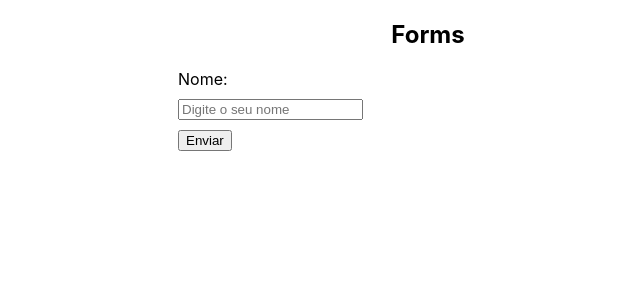
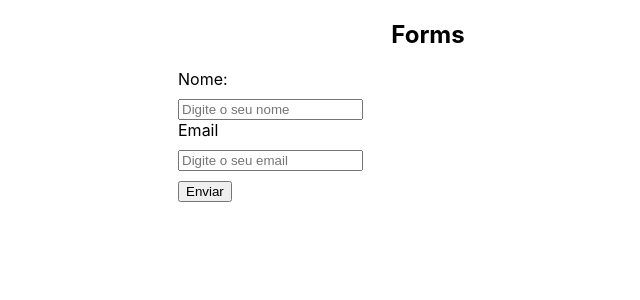
Before and after one commit to anaalmeida-v/react, a React (Create React App) app in the folder form/: page / in a window 1280 px wide. Shown: the top 300 px of the page, without its empty margins (212-852 px from the left). Built offline with nearby package versions, Linux system fonts and the light colour scheme.

Commit message:
label envolvendo input

```diff
--- a/form/src/components/MyForm.js
+++ b/form/src/components/MyForm.js
@@ -9,6 +9,11 @@
                 <label htmlFor="name">Nome:</label>
                 <input type="text" name="name" placeholder="Digite o seu nome" />
             </div>
+            {/* 2 - label envolvendo input */}
+            <label>
+              <span>Email</span>
+              <input type="email" name="email" placeholder="Digite o seu email" />
+            </label>
             <input type="submit" value="Enviar" />
         </form>
     </div>
```
Also changed, not shown: 2 other files (tests, documents, lock files or other folders).
